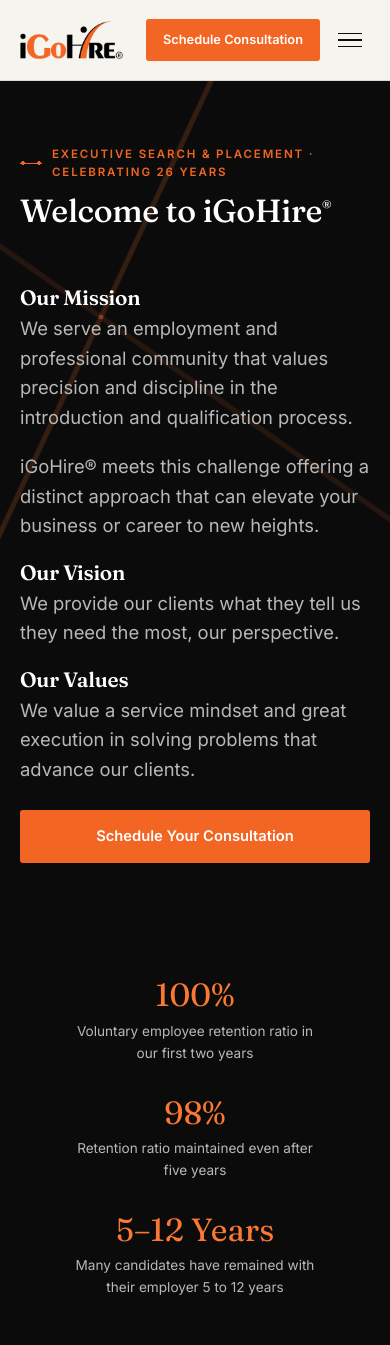
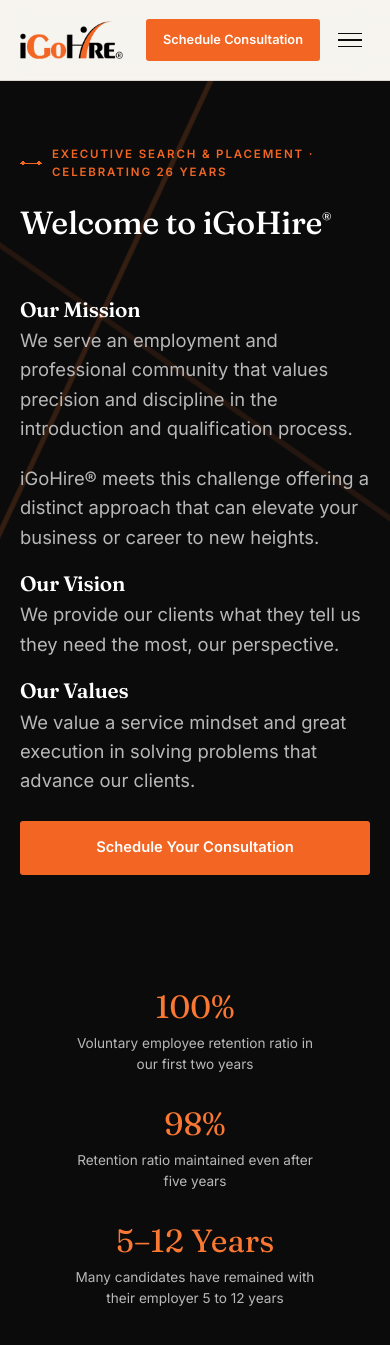
Before and after one commit to Yieldhouse/iGoHire, a Jekyll site: the page built from index.html, in a window 390 px wide and 1400 px high. Shown: the top 1345 px of the window. Built offline with Jekyll 4.4.1, drawn with Linux system fonts in a browser that asks for light colours.

Commit message:
Add files via upload

```diff
--- a/assets/css/style.css
+++ b/assets/css/style.css
@@ -33,6 +33,7 @@
 *, *::before, *::after { box-sizing: border-box; }
 html { scroll-behavior: smooth; }
 html, body { max-width: 100%; overflow-x: hidden; }
+body.nav-open { overflow: hidden; }
 
 body {
   margin: 0;
@@ -249,13 +250,19 @@
 .nav-toggle {
   display: none;
   flex-direction: column;
+  justify-content: center;
   gap: 5px;
+  width: 40px; height: 40px;
   background: none;
   border: none;
   cursor: pointer;
   padding: 8px;
+  z-index: 210;
 }
-.nav-toggle span { width: 24px; height: 1.6px; background: var(--ink); }
+.nav-toggle span { width: 24px; height: 1.6px; background: var(--ink); transition: transform 0.2s ease, opacity 0.2s ease; }
+.nav-toggle.is-active span:nth-child(1) { transform: translateY(6.6px) rotate(45deg); }
+.nav-toggle.is-active span:nth-child(2) { opacity: 0; }
+.nav-toggle.is-active span:nth-child(3) { transform: translateY(-6.6px) rotate(-45deg); }
 
 /* ==========================================================
    Hero
@@ -513,6 +520,7 @@
   margin-bottom: 0.3em;
 }
 .person .contact-line { font-size: 0.88rem; color: var(--slate); margin-bottom: 0.9em; }
+.hero .person p { color: rgba(255,255,255,0.92); }
 
 /* ==========================================================
    Client list
@@ -676,7 +684,8 @@
 @media (max-width: 900px) {
   .site-header .wrap { padding-left: 20px; padding-right: 20px; height: 80px; }
   .logo-img { height: 38px; }
-  .primary-nav { position: fixed; inset: 80px 0 0 0; background: var(--paper); flex-direction: column; align-items: stretch; padding: 24px var(--gutter); transform: translateX(100%); transition: transform 0.25s ease; overflow-y: auto; }
+  .hero-content .eyebrow { margin-bottom: 1.6em; }
+  .primary-nav { position: fixed; inset: 80px 0 0 0; z-index: 200; background: var(--paper); flex-direction: column; align-items: stretch; padding: 24px var(--gutter); transform: translateX(100%); transition: transform 0.25s ease; overflow-y: auto; -webkit-overflow-scrolling: touch; }
   .primary-nav.open { transform: translateX(0); }
   .primary-nav > ul { flex-direction: column; gap: 0; width: 100%; }
   .primary-nav > ul > li { border-bottom: 1px solid var(--line); }
@@ -696,6 +705,7 @@
 
 @media (max-width: 480px) {
   .hero h1 { font-size: 2rem; }
+  .hero-content .eyebrow { margin-bottom: 2em; }
   .stat .num { font-size: 2rem; }
   .btn-group .btn { width: 100%; justify-content: center; text-align: center; }
   .listing-card .meta { gap: 10px; }
--- a/assets/js/main.js
+++ b/assets/js/main.js
@@ -5,7 +5,9 @@
   if (toggle && nav) {
     toggle.addEventListener('click', function () {
       var isOpen = nav.classList.toggle('open');
+      toggle.classList.toggle('is-active', isOpen);
       toggle.setAttribute('aria-expanded', isOpen);
+      document.body.classList.toggle('nav-open', isOpen);
     });
   }
 
```
